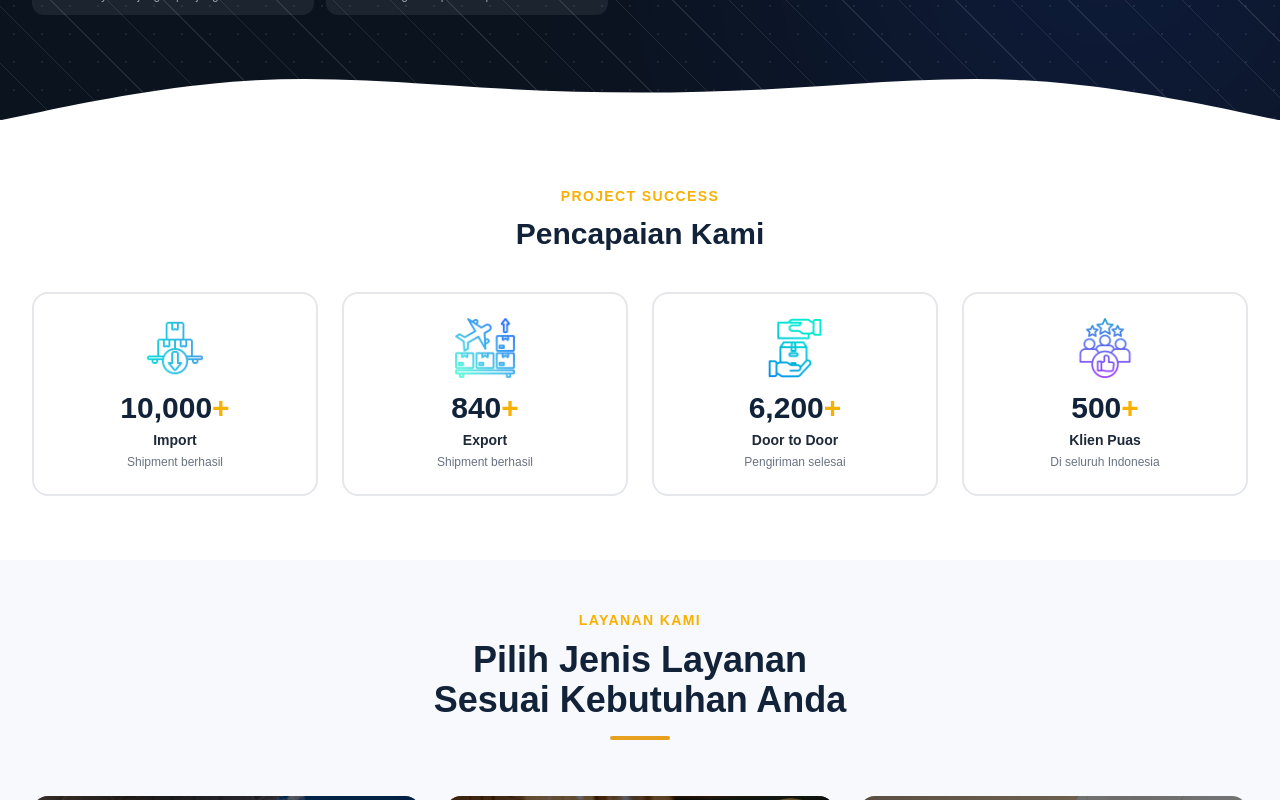
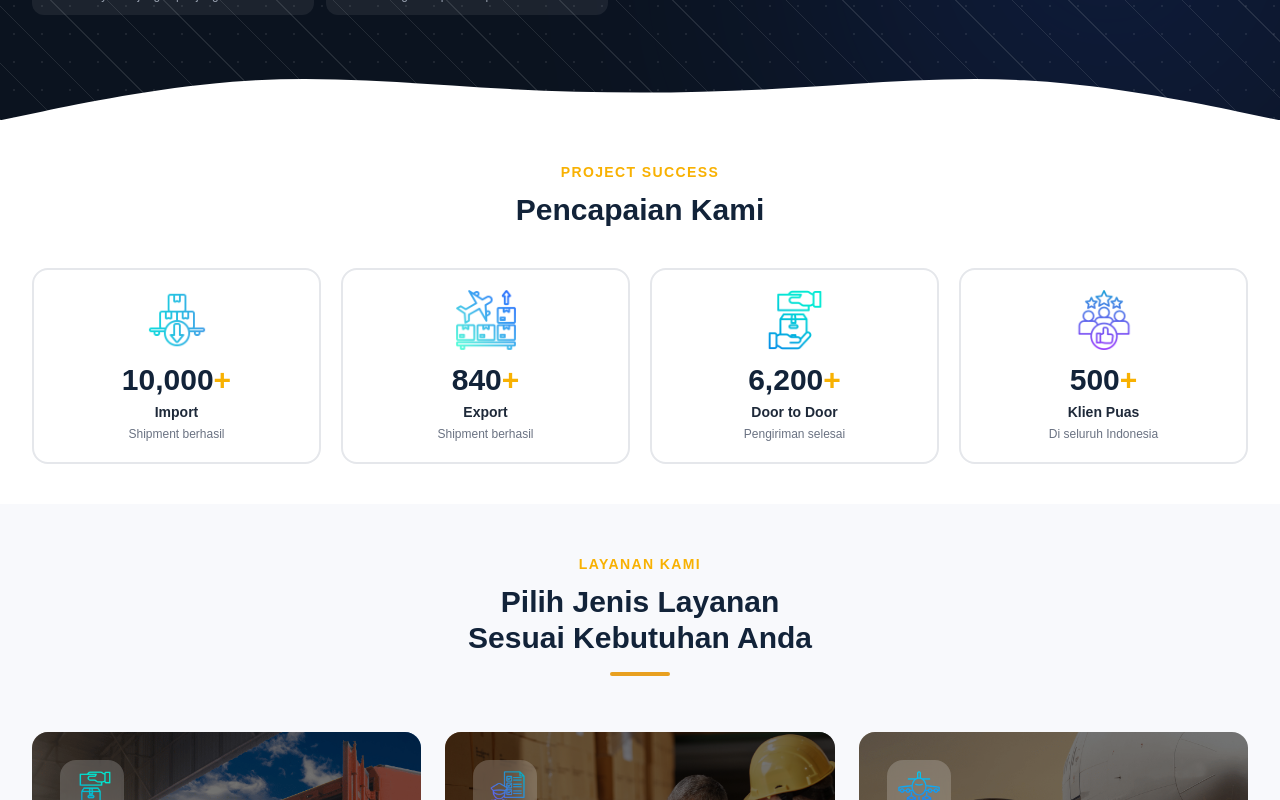
Before and after one commit to mughisqarratal/sunlimuliajaya, a Next.js app: page / in a window 1280 px wide. Shown: the part 680-1480 px from the top of the page. Built offline with nearby package versions, Linux system fonts and the light colour scheme; a web font is replaced by a local one.

Commit message:
All Rev 5

```diff
--- /dev/null
+++ b/app/components/Reveal.tsx
@@ -0,0 +1,117 @@
+"use client";
+
+import { ReactNode, useEffect, useRef, useState } from "react";
+
+type RevealDirection =
+  | "up"
+  | "down"
+  | "left"
+  | "right"
+  | "fade"
+  | "scale";
+
+interface RevealProps {
+  children: ReactNode;
+  direction?: RevealDirection;
+  delay?: number;
+  duration?: number;
+  once?: boolean;
+  distance?: number;
+  className?: string;
+}
+
+export default function Reveal({
+  children,
+  direction = "up",
+  delay = 0,
+  duration = 700,
+  once = true,
+  distance = 40,
+  className = "",
+}: RevealProps) {
+  const ref = useRef<HTMLDivElement>(null);
+  const [isVisible, setIsVisible] = useState(false);
+
+  useEffect(() => {
+    const element = ref.current;
+
+    if (!element) return;
+
+    // Respect user's reduced-motion preference
+    const prefersReducedMotion = window.matchMedia(
+      "(prefers-reduced-motion: reduce)"
+    ).matches;
+
+    if (prefersReducedMotion) {
+      setIsVisible(true);
+      return;
+    }
+
+    const observer = new IntersectionObserver(
+      ([entry]) => {
+        if (entry.isIntersecting) {
+          setIsVisible(true);
+
+          if (once) {
+            observer.unobserve(entry.target);
+          }
+        } else if (!once) {
+          setIsVisible(false);
+        }
+      },
+      {
+        threshold: 0.12,
+        rootMargin: "0px 0px -50px 0px",
+      }
+    );
+
+    observer.observe(element);
+
+    return () => {
+      observer.disconnect();
+    };
+  }, [once]);
+
+  const getTransform = () => {
+    if (isVisible) {
+      return "translate3d(0, 0, 0) scale(1)";
+    }
+
+    switch (direction) {
+      case "up":
+        return `translate3d(0, ${distance}px, 0) scale(1)`;
+
+      case "down":
+        return `translate3d(0, -${distance}px, 0) scale(1)`;
+
+      case "left":
+        return `translate3d(${distance}px, 0, 0) scale(1)`;
+
+      case "right":
+        return `translate3d(-${distance}px, 0, 0) scale(1)`;
+
+      case "scale":
+        return "translate3d(0, 0, 0) scale(0.92)";
+
+      case "fade":
+      default:
+        return "translate3d(0, 0, 0) scale(1)";
+    }
+  };
+
+  return (
+    <div
+      ref={ref}
+      className={className}
+      style={{
+        opacity: isVisible ? 1 : 0,
+        transform: getTransform(),
+        transition: `opacity ${duration}ms ease-out, transform ${duration}ms cubic-bezier(0.22, 1, 0.36, 1)`,
+        transitionDelay: `${delay}ms`,
+        willChange: "opacity, transform",
+      }}
+    >
+      {children}
+    </div>
+  );
+}
--- a/app/components/home/FAQ.tsx
+++ b/app/components/home/FAQ.tsx
@@ -175,7 +175,7 @@ export default function FAQ() {
             FAQ
           </span>
 
-          <h2 className="text-4xl font-black mt-2 mb-3" style={{ color: "var(--primary)" }}>
+          <h2 className="text-3xl font-black mt-2 mb-3" style={{ color: "var(--primary)" }}>
             Pertanyaan yang Sering Diajukan
           </h2>
 
--- a/app/components/home/Hero.tsx
+++ b/app/components/home/Hero.tsx
@@ -3,6 +3,7 @@
 import { useEffect, useState } from "react";
 import Link from "next/link";
 import Image from "next/image";
+import Reveal from "../Reveal";
 
 const heroImages = [
   {
@@ -104,9 +105,7 @@ export default function Hero() {
 
       <div className="relative max-w-7xl mx-auto px-4 sm:px-6 lg:px-8 pt-28 pb-24 w-full">
         <div className="grid grid-cols-1 lg:grid-cols-2 gap-12 lg:gap-16 items-center">
-          {/* =========================
-              LEFT CONTENT
-          ========================== */}
+          {/* =========================LEFT CONTENT ========================== */}
           <div>
             <div
               className="inline-flex items-center gap-2 px-4 py-2 rounded-full text-sm font-semibold mb-6"
@@ -121,11 +120,12 @@ export default function Hero() {
               />
               PT. Sunli Mulia Jaya
             </div>
-
+            <Reveal direction="right" distance={60} duration={1800} delay={200}>
               <h1 className="text-4xl md:text-5xl lg:text-6xl font-black text-white leading-tight mb-6">
                 Import Export{" "}
                 <span style={{ color: "var(--accent)" }}>Global</span> Solution
               </h1>
+            </Reveal>
 
             <p className="text-gray-300 text-lg leading-relaxed mb-8 max-w-xl">
               Kami menyediakan layanan import-export yang cepat, aman, dan
@@ -144,6 +144,7 @@ export default function Hero() {
             </div>
 
             {/* Feature pills */}
+            <Reveal direction="up" distance={60} duration={1800} delay={200}>
             <div className="grid grid-cols-2 gap-3">
               {heroIcons.map((item) => (
                 <div
@@ -167,11 +168,13 @@ export default function Hero() {
                 </div>
               ))}
             </div>
+            </Reveal>
           </div>
 
           {/* =========================
               RIGHT IMAGE CAROUSEL
           ========================== */}
+          <Reveal direction="left" distance={60} duration={1800} delay={200}>
             <div className="w-full">
               <div className="relative w-full max-w-xl mx-auto">
                 {/* Image */}
@@ -232,6 +235,7 @@ export default function Hero() {
               </div>
             </div>
           </div>
+          </Reveal>
         </div>
       </div>
 
--- a/app/components/home/Industries.tsx
+++ b/app/components/home/Industries.tsx
@@ -211,7 +211,7 @@ export default function Industries() {
             Industri
           </span>
           <h2
-            className="text-4xl font-black mt-2 mb-3"
+            className="text-3xl font-black mt-2 mb-3"
             style={{ color: "var(--primary)" }}
           >
             Apapun Industri Anda
--- a/app/components/home/Services.tsx
+++ b/app/components/home/Services.tsx
@@ -59,7 +59,7 @@ export default function Services() {
           </span>
 
           <h2
-            className="text-4xl font-black mt-2 mb-4"
+            className="text-3xl font-black mt-2 mb-4"
             style={{ color: "var(--primary)" }}
           >
             Pilih Jenis Layanan
--- a/app/components/home/Stats.tsx
+++ b/app/components/home/Stats.tsx
@@ -1,6 +1,7 @@
 "use client";
 import { useEffect, useRef, useState } from "react";
 import Image from "next/image";
+import Reveal from "../Reveal";
 
 function CountUp({ end, duration = 2000 }: { end: number; duration?: number }) {
   const [count, setCount] = useState(0);
@@ -64,20 +65,25 @@ const stats = [
 
 export default function Stats() {
   return (
-    <section className="py-16 bg-white">
+    <section className="py-15 pt-10 pb-10 bg-white">
       <div className="max-w-7xl mx-auto px-4 sm:px-6 lg:px-8">
         <div className="text-center mb-10">
-          <span className="text-sm font-bold tracking-widest uppercase" style={{color: "var(--accent)"}}>Project Success</span>
-          <h2 className="text-3xl font-black mt-2" style={{color: "var(--primary)"}}>Pencapaian Kami</h2>
+          <Reveal direction="up" distance={60} duration={1800} delay={200}>
+            <span className="text-sm font-bold tracking-widest uppercase" style={{color: "var(--accent)"}}>Project Success</span>
+          </Reveal>
+          <Reveal direction="down" distance={60} duration={1800} delay={200}>
+            <h2 className="text-3xl font-black mt-2" style={{color: "var(--primary)"}}>Pencapaian Kami</h2>
+          </Reveal>
         </div>
-        <div className="grid grid-cols-2 lg:grid-cols-4 gap-6">
+        <Reveal direction="scale" distance={60} duration={1800} delay={200}>
+        <div className="grid grid-cols-2 lg:grid-cols-4 gap-5">
           {stats.map((stat) => (
             <div
               key={stat.label}
-              className="text-center p-6 rounded-2xl border-2 hover:border-blue-200 transition-all hover:shadow-lg group"
+              className="text-center p-5 rounded-2xl border-2 hover:border-blue-200 transition-all hover:shadow-lg group"
               style={{borderColor: "#e5e7eb"}}
             >
-              <div className="text-4xl mb-3 group-hover:scale-110 transition-transform">
+              <div className="text-2xl mb-3 group-hover:scale-110 transition-transform">
                 <Image src={stat.imageSrc} alt={stat.label} width={60} height={60} className="mx-auto" />
               </div>
               <div className="text-3xl font-black mb-1" style={{color: "var(--primary)"}}>
@@ -89,6 +95,7 @@ export default function Stats() {
             </div>
           ))}
         </div>
+        </Reveal>
       </div>
     </section>
   );
--- a/app/components/home/Testimonials.tsx
+++ b/app/components/home/Testimonials.tsx
@@ -157,7 +157,7 @@ export default function Testimonials() {
           >
             Testimoni
           </span>
-          <h2 className="text-4xl font-black mt-2 mb-3" style={{ color: "var(--primary)" }}>
+          <h2 className="text-3xl font-black mt-2 mb-3" style={{ color: "var(--primary)" }}>
             Apa Kata Klien Kami
           </h2>
           <div className="section-divider mx-auto" />
--- a/app/components/home/WhyUs.tsx
+++ b/app/components/home/WhyUs.tsx
@@ -263,7 +263,7 @@ export default function WhyUs() {
           </span>
 
           <h2
-            className="text-4xl font-black mt-2 mb-4"
+            className="text-3xl font-black mt-2 mb-4"
             style={{
               color: "var(--primary)",
             }}
```
Also changed, not shown: public/icons/communication.png (deleted), public/icons/message.png (deleted). Lines whose indentation alone changed are shown as unchanged.
